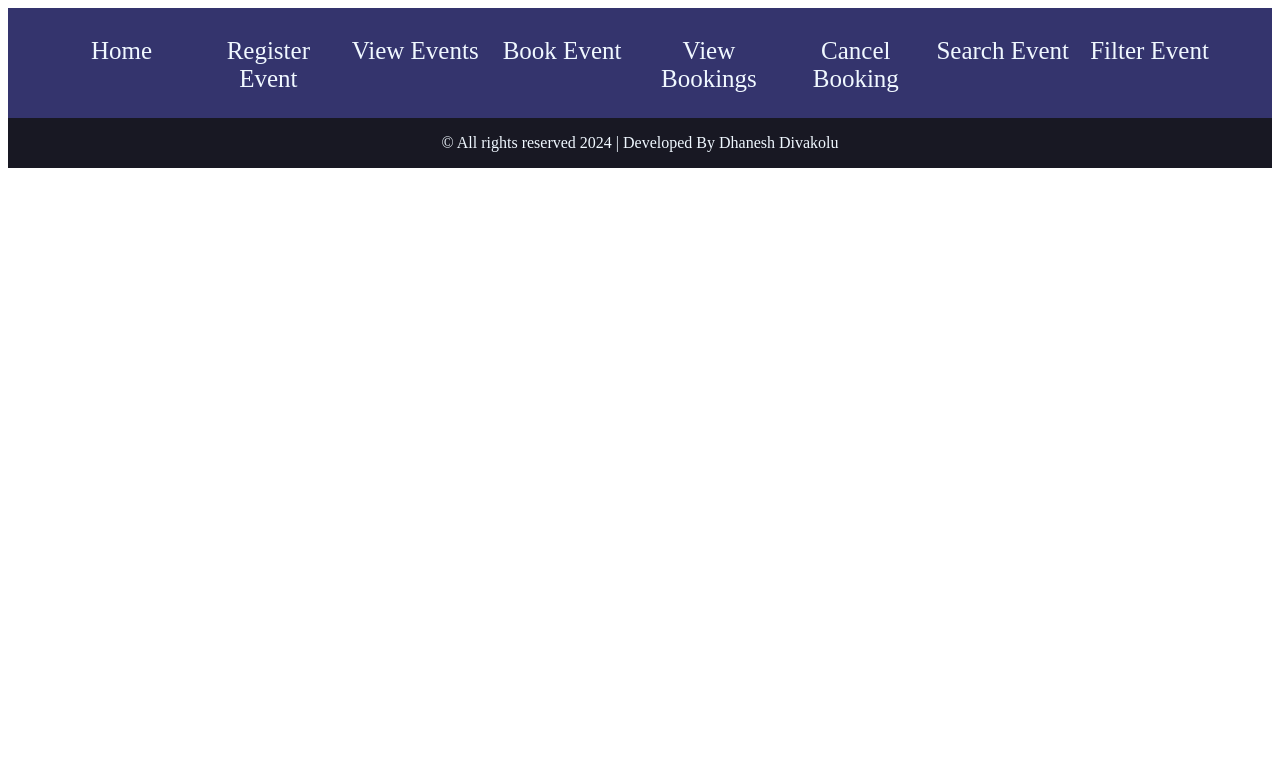
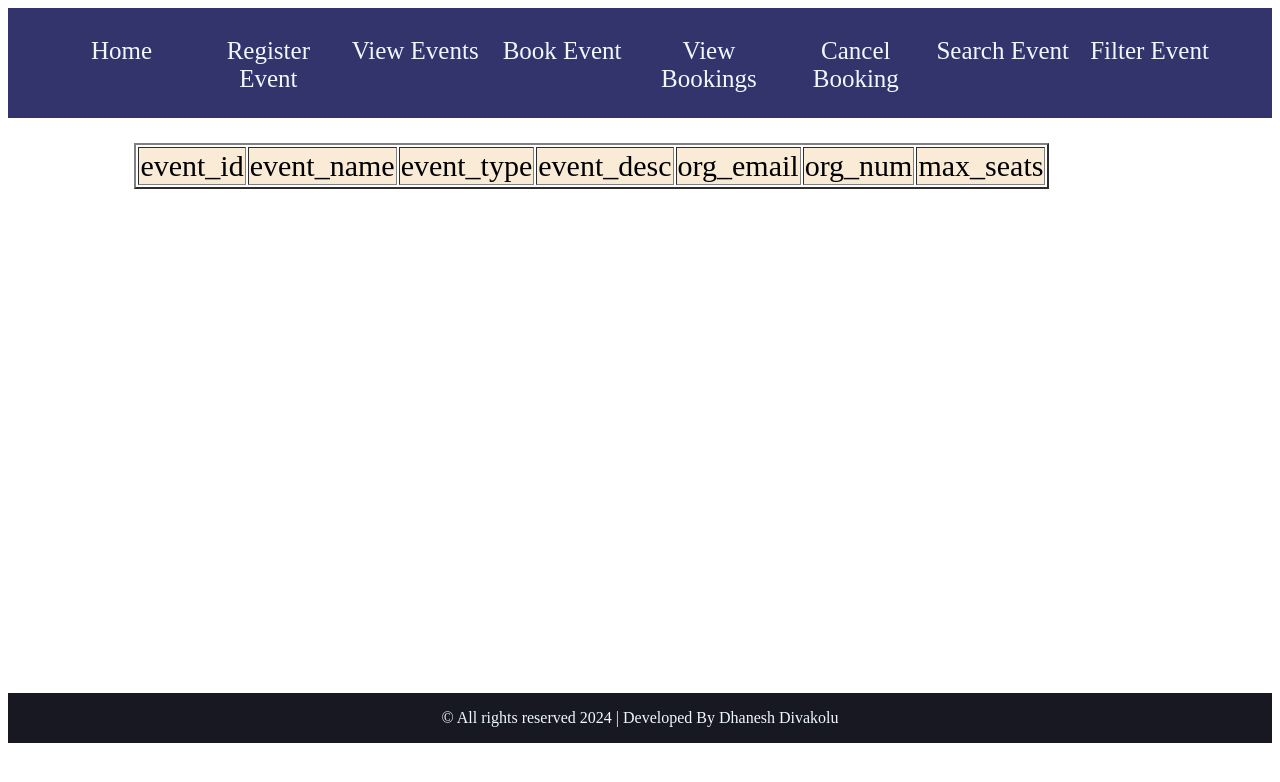
Before and after one commit to DhaneshDivakolu/Event-Management-Page, a Flask app: page /view_events in a window 1280 px wide. Shown: the top 782 px of the page. Run offline with Flask 3, Linux system fonts and the light colour scheme; data that the repository does not hold is empty; some web fonts are replaced.

Commit message:
version 1.0

```diff
--- a/app.py
+++ b/app.py
@@ -1,6 +1,24 @@
-from flask import Flask,render_template
+from flask import Flask,render_template,request,redirect
+import pymysql as sql
 
 app = Flask(__name__)
+my_connection = sql.connect(
+    host="localhost",
+    user ="dhanesh",
+    password="dhanesh@4811",
+    database="event-management"
+)
+my_cursor = my_connection.cursor()
+table_query = """create table if not exists events (event_id int primary key auto_increment,
+                event_name varchar(45), event_type varchar(45), event_desc varchar(200),
+                org_email varchar(45), org_num varchar(15),max_seats int);
+                """
+my_cursor.execute(table_query)
+
+book_table_query = """create table if not exists booking (booking_id int primary key auto_increment,
+                    event_id int, book_date date, req_seats int, contact_email varchar(45) );
+                    """
+my_cursor.execute(book_table_query)
 
 @app.route("/", methods = ["GET"])
 def Homepage():
@@ -8,15 +26,80 @@ def Homepage():
 
 @app.route("/register_events", methods = ["GET","POST"])
 def register_events():
+    if request.method == "POST":
+        event_name = request.form["event_name"]
+        event_type = request.form["type"]
+        event_desc = request.form["event_desc"]
+        org_email =request.form["org_email"]
+        org_num = request.form["org_num"]
+        max_seats = request.form["max_seats"]
+
+        insert_query = """
+                        insert into events(event_name,event_type,event_desc,org_email,org_num,max_seats)
+                        values(%s,%s,%s,%s,%s,%s);
+                        """
+        values=[event_name, event_type, event_desc, org_email, org_num, max_seats]
+        my_cursor.execute(insert_query, values)
+        my_connection.commit()
+        return redirect("/register_events")
+
     return render_template("register.html")
+
+@app.route("/view_events", methods = ["GET"])
+def view_events():
+    read_query = """
+                    select * from events
+                    """
+    my_cursor.execute(read_query)
+    raw = my_cursor.fetchall()
+    return render_template("viewevent.html", output = raw)
 
 @app.route("/book_events", methods = ["GET","POST"])
 def book_events():
+    if request.method == "POST":
+        event_id = int(request.form["event_id"])
+        b_date = request.form["date"]
+        req_seats = int(request.form["req_seats"])
+        c_email =  request.form["c_email"]
+
+        check_query ="""
+                        select max_seats from events where event_id=%s"""
+        values = [event_id]
+        my_cursor.execute(check_query,values)
+        feached = my_cursor.fetchall()
+
+        if not feached:
+            return "Invalid Event Id"
+        else:
+            check_query="""
+                            select book_date from booking where event_id=%s and book_date=%s
+                            """
+            values = [event_id,b_date]
+            my_cursor.execute(check_query,values)
+            booked=my_cursor.fetchall()
+            if booked:
+                return "slots not Available"
+            max_seats = feached[0][0]
+            if req_seats>max_seats:
+                return f"Cannot book seats more than {max_seats}"
+            else:
+                insert_query ="""
+                        insert into booking (event_id, book_date, req_seats, contact_email)
+                        values(%s,%s,%s,%s);
+                    """
+                values = [event_id, b_date, req_seats, c_email]
+                my_cursor.execute(insert_query,values)
+                my_connection.commit()
+                return "Booking Successful"
+
     return render_template("bookevent.html")
 
 @app.route("/bookings_events", methods = ["GET","POST"])
 def bookings_events():
-    return render_template("bookings.html")
+    read_query ="""select * from booking"""
+    my_cursor.execute(read_query)
+    raw = my_cursor.fetchall()
+    return render_template("bookings.html", output= raw)
 
 @app.route("/cancel_events", methods = ["GET","POST"])
 def cancel_events():
@@ -30,10 +113,6 @@ def filter_events():
 def search_events():
     return render_template("searchevent.html")
 
-@app.route("/view_events", methods = ["GET","POST"])
-def view_events():
-    return render_template("viewevent.html")
-
 @app.route("/viewb_events", methods = ["GET","POST"])
 def viewb_events():
     return render_template("view_booking.html")
--- a/static/css/style.css
+++ b/static/css/style.css
@@ -54,25 +54,56 @@ a{
     width: 100%;
     height: 590px;
 }
-.register-div{
+.register-div, .book-div{
     float: right;
     width: 50%;
     height: 590px;
     background-color: rgb(1, 1, 18);
 }
-.register-div input, .register-div select{
+.register-div input, .register-div select, .book-div input, .book-div select{
     float: left;
     width: 70%;
-    margin: 2% 0% 2% 15%;
+    margin: 3% 0% 1% 15%;
     font-size: 28px;
     background-color: transparent;
     color: aliceblue;
 }
+option{
+    color: black;
+}
 #btn{
     float: left;
     width: 35%;
-    margin: 2% 0% 2% 33%;
+    margin: 3% 0% 2% 33%;
     font-size: 35px;
     border-radius: 20%;
     background-color: green ;
 }
+
+.img-left{
+    float: left;
+    width: 50%;
+    height: 590px;
+    background-color: rgb(1, 1, 18);
+}
+.img-left img{
+    float: left;
+    width: 40%;
+    margin: 3% 3% 3% 6%;
+    height: 250px;
+}
+
+.view-div, .booking-div{
+    float: left;
+    width: 80%;
+    height: 550px;
+    margin:2% 0% 0% 10%;
+    overflow-y: scroll;
+}
+.view-div thead, .booking-div thead{
+    background-color: antiquewhite;
+    font-size: 30px;
+}
+.view-div tbody,.booking-div tbody{
+    font-size: 20px;
+}
--- a/static/js/style.js
+++ b/static/js/style.js
@@ -33,9 +33,7 @@ for(let l=0; l<dh.length; l++)
             ele.style.fontSize = "";
         })
 }
-// dha.addEventListener("click",function(){
-//     alert('Registered :) ');
-// })
+
 for(let b=0; b<dha.length; b++)
 {
     const ele = dha[b];
--- a/templates/index.html
+++ b/templates/index.html
@@ -19,7 +19,7 @@
                 <a href="/register_events"><li>Register Event</li></a>
                 <a href="/view_events"><li>View Events</li></a>
                 <a href="/book_events"><li>Book Event</li></a>
-                <a href="/viewb_events"><li>View Bookings</li></a>
+                <a href="/bookings_events"><li>View Bookings</li></a>
                 <a href="/cancel_events"><li>Cancel Booking</li></a>
                 <a href="/search_events"><li>Search Event</li></a>
                 <a href="/filter_events"><li>Filter Event</li></a>
--- a/templates/register.html
+++ b/templates/register.html
@@ -9,7 +9,7 @@
         <img src="../static/images/event-management-service-business-business-service-people-business.png" alt="no image">
     </div>
     <div class="register-div">
-        <form action="">
+        <form action="/register_events" method="post">
             <input type="text" required placeholder="event_name" name="event_name">
             <select name = "type">
                 <option>on-premises</option>
@@ -17,9 +17,9 @@
                 <option>In Home</option>
             </select>
             <input type="text" required placeholder="event_desc" name="event_desc">
-            <input type="text" required placeholder="org_email" name="org_email">
+            <input type="email" required placeholder="org_email" name="org_email">
             <input type="text" required placeholder="org_num" name="org_num">
-            <input type="text" required placeholder="max_seats" name="max_seats">
+            <input type="number" required placeholder="max_seats" name="max_seats">
             <button type="submit" id="btn">Register</button>
         </form>
     </div>
--- a/templates/viewevent.html
+++ b/templates/viewevent.html
@@ -5,5 +5,28 @@
 {% endblock %}
 
 {% block content %}
-
+        <div class="view-div">
+            <table border="2px">
+                <thead>
+                    <tr>
+                        <td>event_id</td>
+                        <td>event_name</td>
+                        <td>event_type</td>
+                        <td>event_desc</td>
+                        <td>org_email</td>
+                        <td>org_num</td>
+                        <td>max_seats</td>
+                    </tr>
+                </thead>
+                <tbody>
+                    {% for booking in output %}
+                        <tr>
+                            {% for row in booking %}
+                                <td>{{row}}</td>
+                            {% endfor %}
+                        </tr>
+                    {% endfor %}
+                </tbody>
+            </table>
+        </div>
 {% endblock %}
```
Also changed, not shown: templates/bookevent.html (+23 -0 lines), templates/bookings.html (+30 -0 lines), static/images/BirthDay.jpeg (added), static/images/Candeellight dinner.jpeg (added), static/images/events.webp (added), static/images/wedding_event.jpg (added).
